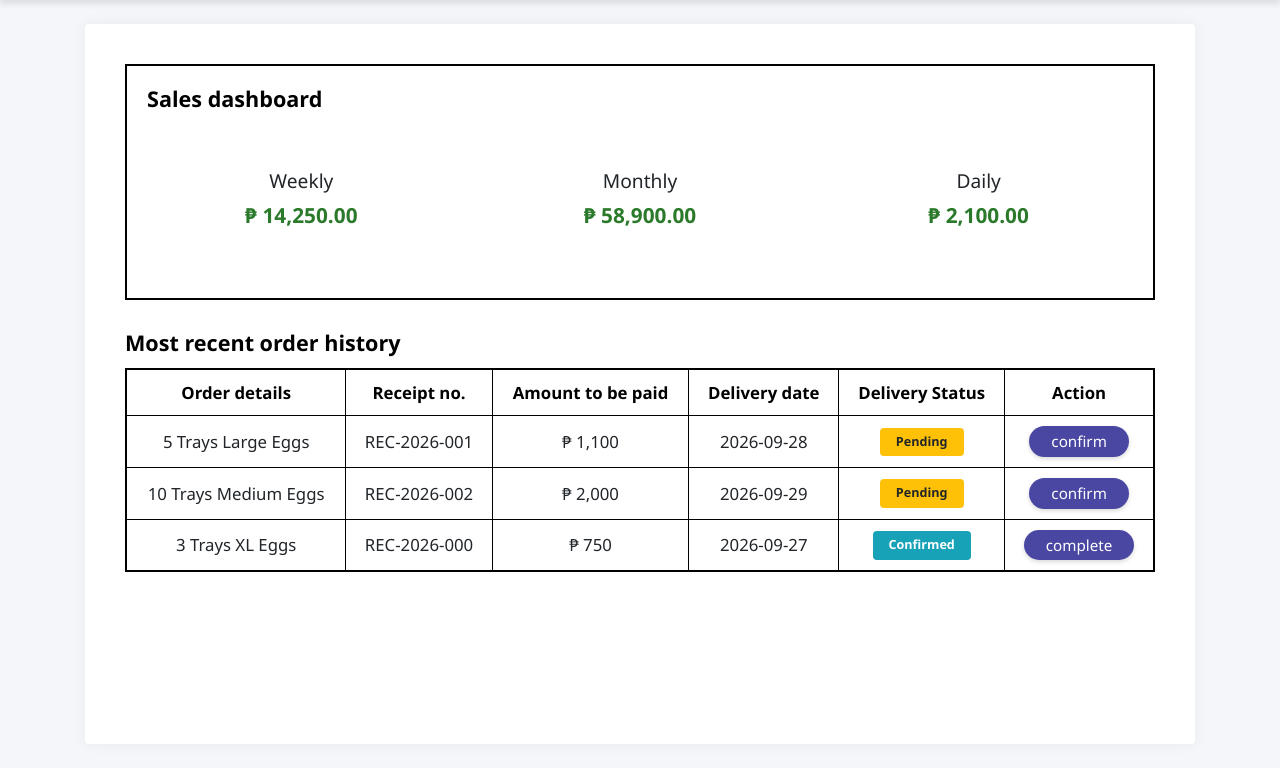
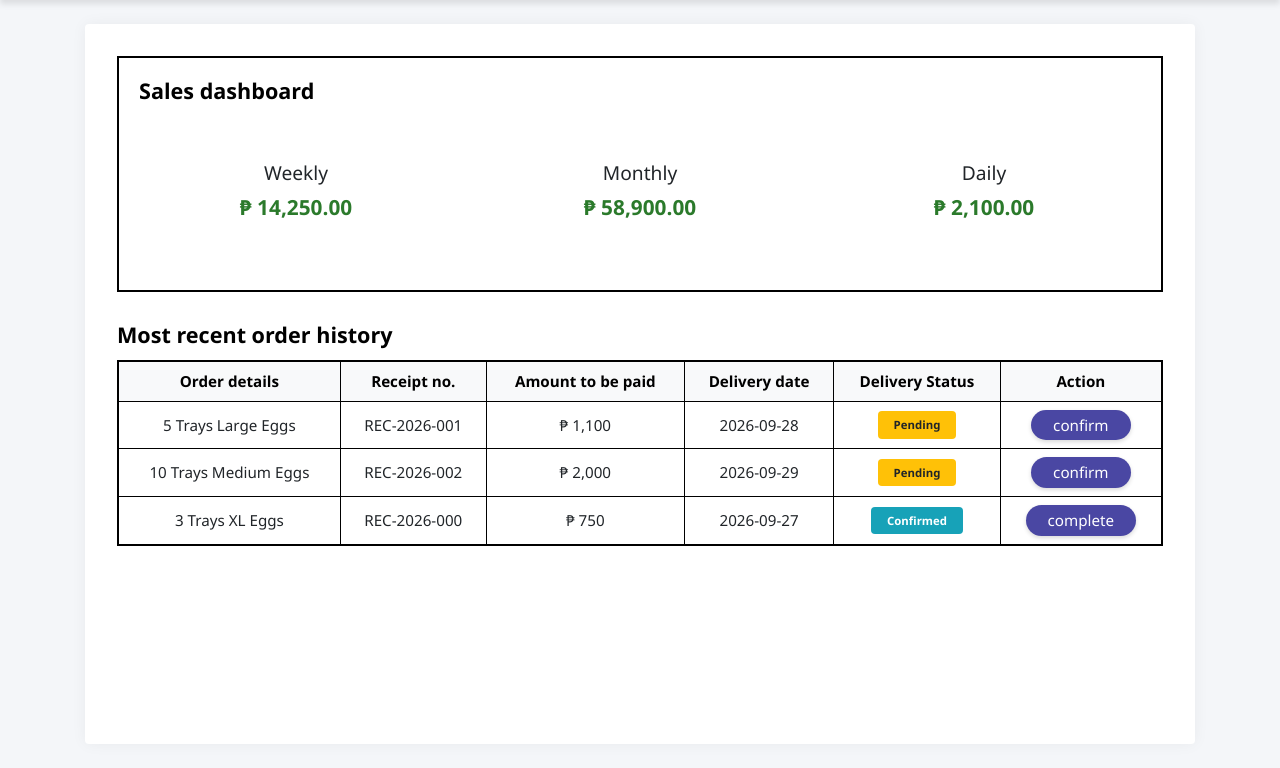
Before and after one commit to zephno/Joey_Farm, a PHP site: page /staff.html in a window 1280 px wide. Shown: the part 60-828 px from the top of the page. Run offline with PHP 8.4, Linux system fonts and the light colour scheme.

Commit message:
Update staff.css

```diff
--- a/staff.css
+++ b/staff.css
@@ -1,4 +1,3 @@
-/* STREAMING_CHUNK:Defining CSS Custom Properties and Reset */
 :root {
   --farm-brown: #3b1904;
   --farm-brown-hover: #542709;
@@ -65,7 +64,7 @@ body {
 .main-container {
   background-color: #ffffff;
   min-height: calc(100vh - 80px);
-  padding: 2.5rem;
+  padding: 2rem;
   box-shadow: 0 0 15px rgba(0,0,0,0.05);
 }
 
@@ -95,14 +94,19 @@ body {
   border: 1.5px solid var(--border-dark) !important;
   text-align: center;
   vertical-align: middle !important;
-  padding: 10px 14px;
-  font-size: 1.05rem;
+  padding: 8px 10px;
+  font-size: 0.95rem;
 }
 
 .wireframe-table th {
   font-weight: 600;
-  background-color: #ffffff;
+  background-color: #f8f9fa;
   color: #000000;
+}
+
+.size-badge {
+  font-weight: 600;
+  color: var(--farm-brown);
 }
 
 .btn-pill-action {
@@ -125,9 +129,15 @@ body {
 .table-input {
   border: 1px solid #cccccc;
   border-radius: 4px;
-  padding: 4px 8px;
+  padding: 4px 6px;
   width: 100%;
   text-align: center;
+  background-color: #ffffff;
+}
+
+.table-input[readonly] {
+  background-color: #e9ecef;
+  font-weight: 600;
 }
 
 .table-input:focus {
```
